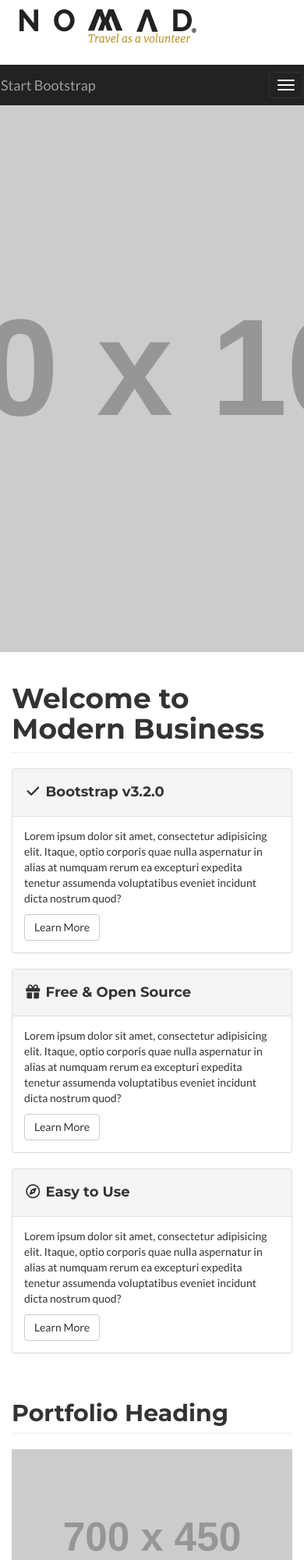
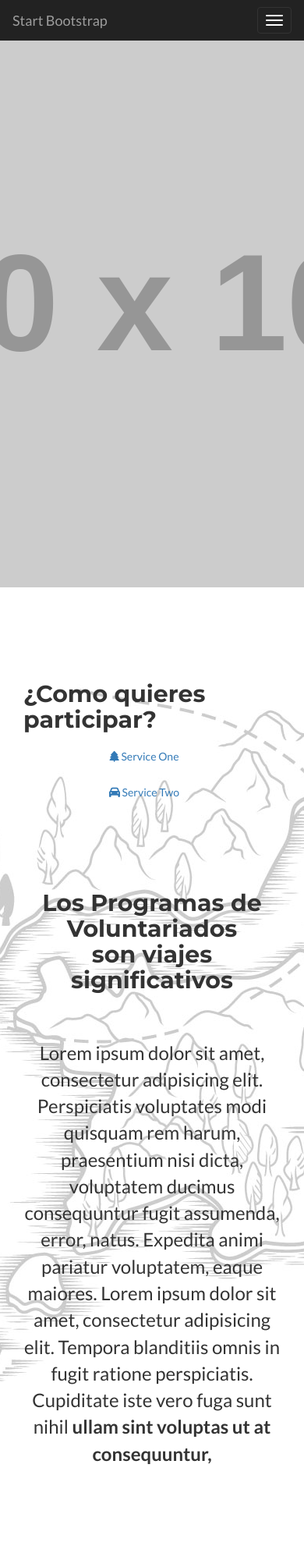
Before and after one commit to UlfAschmann/NOMAD, a plain HTML site: page index.html in a window 390 px wide. Shown: the top 2000 px of the page at 78% size. Drawn offline with Linux system fonts and the light colour scheme; placeholder pictures from the web are drawn by us.

Commit message:
Empeznado home

```diff
--- a/css/nomad-business.css
+++ b/css/nomad-business.css
@@ -4,9 +4,6 @@ html,
 body {
 	height: 100%;
 	width: 100%;
-}
-
-body {
 	font-family: 'Lato', sans-serif;
 }
 
@@ -75,6 +72,41 @@ header.carousel .fill {
 }
 
 
+/*Participar*/
+
+.participar {
+	background-image: url(../img/mapa.jpg);
+	background-size: auto;
+	background-repeat: no-repeat;
+	background-position: top;
+	margin-top: 100px;
+	padding-bottom: 100px;
+}
+
+.programas {
+	margin-top: 100px;
+}
+
+.programas p {
+	padding-top: 50px;
+	font-size: 24px;
+}
+
+.programas h2:before {
+	content: url(../img/left.png);
+	position: absolute;
+	top: -10px;
+	left: 0;
+}
+
+.programas h2:after {
+	content: url(../img/right.png);
+	position: absolute;
+	top: -10px;
+	right: 0;
+}
+
+
 /* 404 Page Styles */
 
 .error-404 {
@@ -109,20 +141,54 @@ footer {
 }
 
 
-/* Responsive Styles */
+/* Large desktops and laptops */
 
-@media(max-width:991px) {
+@media (min-width: 1200px) {}
+
+
+/* Landscape tablets and medium desktops */
+
+@media (min-width: 992px) and (max-width: 1199px) {}
+
+
+/* Portrait tablets and small desktops */
+
+@media (min-width: 768px) and (max-width: 991px) {
 	.customer-img,
 	.img-related {
 		margin-bottom: 30px;
 	}
 }
 
-@media(max-width:767px) {
+
+/* Landscape phones and portrait tablets */
+
+@media (max-width: 767px) {
 	.img-portfolio {
 		margin-bottom: 15px;
 	}
 	header.carousel .carousel {
 		height: 70%;
 	}
+	.programas h2:before {
+		content: '';
+	}
+	.programas h2:after {
+		content: '';
+	}
 }
+
+
+/* Portrait phones and smaller */
+
+@media (max-width: 480px) {}
+
+
+/*Resuelve centrado en seccion home participar*/
+
+@media (min-width: 992px) {
+	.div-center .col-md-2 {
+		float: none;
+		display: inline-block;
+	}
+}
--- a/index.html
+++ b/index.html
@@ -33,17 +33,17 @@
 
 <body>
 
-	<div class="header">
+	<div class="header hidden-xs">
 		<div class="container">
 			<div class="col-md-3 no-padding">
-				<img src="img/logoNomad.png" alt="Logo Nomad">
+				<img src="img/logoNomad.png" alt="">
 			</div>
 		</div>
 	</div>
 
 	<!-- Navigation -->
 	<nav class="navbar navbar-inverse">
-		<div class="container no-padding">
+		<div class="container">
 			<!-- Brand and toggle get grouped for better mobile display -->
 			<div class="navbar-header">
 				<button type="button" class="navbar-toggle" data-toggle="collapse" data-target="#bs-example-navbar-collapse-1">
@@ -52,7 +52,7 @@
 					<span class="icon-bar"></span>
 					<span class="icon-bar"></span>
 				</button>
-				<a class="navbar-brand hidden-lg hidden-md" href="index.html">Start Bootstrap</a>
+				<a class="navbar-brand hidden-lg hidden-md hidden-sm" href="index.html">Start Bootstrap</a>
 			</div>
 			<!-- Collect the nav links, forms, and other content for toggling -->
 			<div class="collapse navbar-collapse" id="bs-example-navbar-collapse-1">
@@ -104,6 +104,66 @@
 			</div>
 		</div>
 	</header>
+
+
+	<div class="participar">
+		<div class="container">
+			<div class="col-md-12">
+				<h2>¿Como quieres participar?</h2>
+			</div>
+		</div>
+
+		<div class="tabs">
+			<div class="container">
+				<ul id="myTab" class="nav nav-tabs nav-justified">
+					<li class=""><a href="#service-one" data-toggle="tab" aria-expanded="false"><i class="fa fa-tree"></i> Service One</a>
+					</li>
+					<li class=""><a href="#service-two" data-toggle="tab" aria-expanded="false"><i class="fa fa-car"></i> Service Two</a>
+					</li>
+				</ul>
+			</div>
+		</div>
+
+		<div id="myTabContent" class="tab-content">
+			<div class="tab-pane fade" id="service-one">
+				<div class="row text-center div-center">
+					<div class="col-md-2 col-sm-3 col-xs-6 no-padding">
+						<a href="#">
+							<img src="http://lorempixel.com/520/520/" alt="" class="img-responsive">
+						</a>
+					</div>
+					<div class="col-md-2 col-sm-3 col-xs-6 no-padding">
+						<a href="#">
+							<img src="http://lorempixel.com/520/520/" alt="" class="img-responsive">
+						</a>
+					</div>
+					<div class="col-md-2 col-sm-3 col-xs-6 no-padding">
+						<a href="#">
+							<img src="http://lorempixel.com/520/520/" alt="" class="img-responsive">
+						</a>
+					</div>
+				</div>
+			</div>
+			<div class="tab-pane fade" id="service-two">
+				<div class="row text-center div-center">
+					<div class="col-md-2 col-sm-3 col-xs-6 no-padding">
+						<a href="#">
+							<img src="http://lorempixel.com/520/520/" alt="" class="img-responsive">
+						</a>
+					</div>
+				</div>
+			</div>
+		</div>
+		<div class="clearfix"></div>
+		<div class="container text-center">
+			<div class="col-md-8 col-md-offset-2 programas">
+				<h2>Los Programas de Voluntariados<br>
+		son viajes significativos</h2>
+				<p>Lorem ipsum dolor sit amet, consectetur adipisicing elit. Perspiciatis voluptates modi quisquam rem harum, praesentium nisi dicta, voluptatem ducimus consequuntur fugit assumenda, error, natus. Expedita animi pariatur voluptatem, eaque maiores. Lorem ipsum dolor sit amet, consectetur adipisicing elit. Tempora blanditiis omnis in fugit ratione perspiciatis. Cupiditate iste vero fuga sunt nihil <b>ullam sint voluptas ut at consequuntur,</b></p>
+			</div>
+		</div>
+	</div>
+
 
 	<!-- Page Content -->
 	<div class="container">
```
